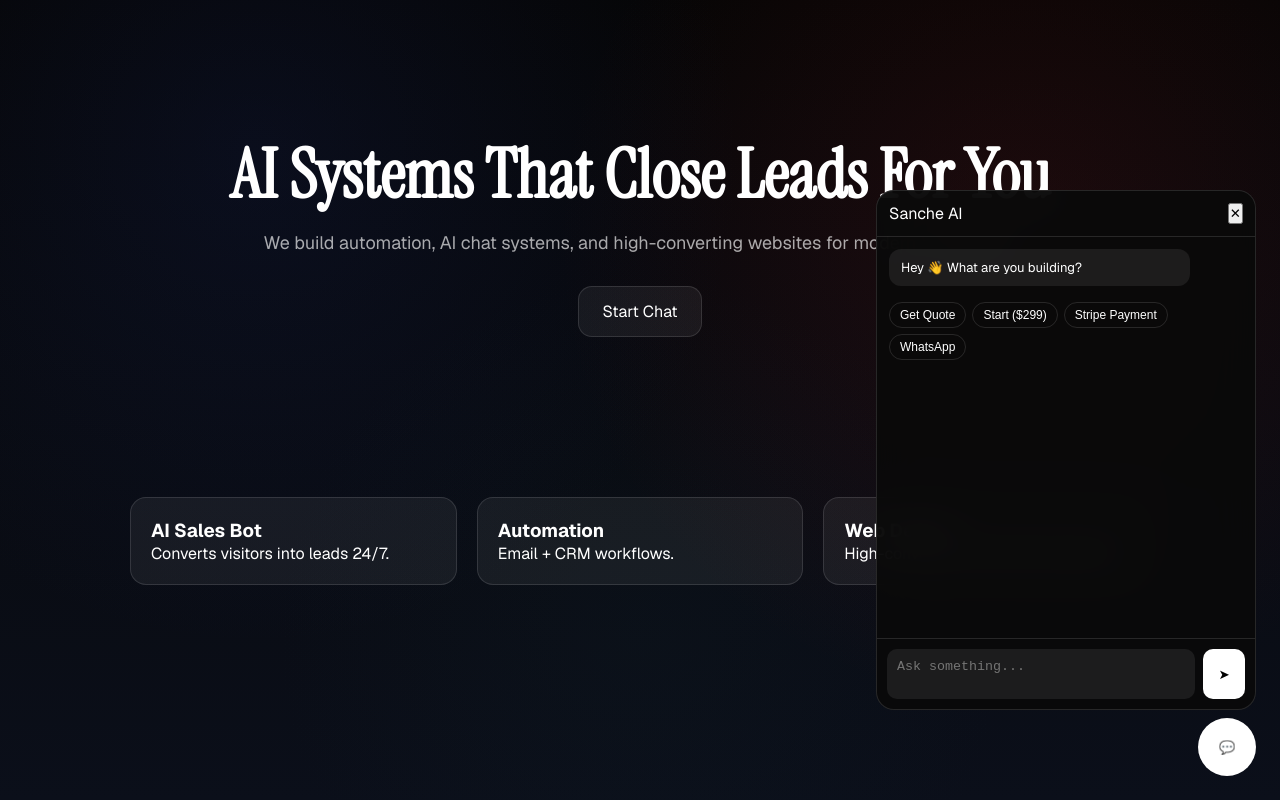
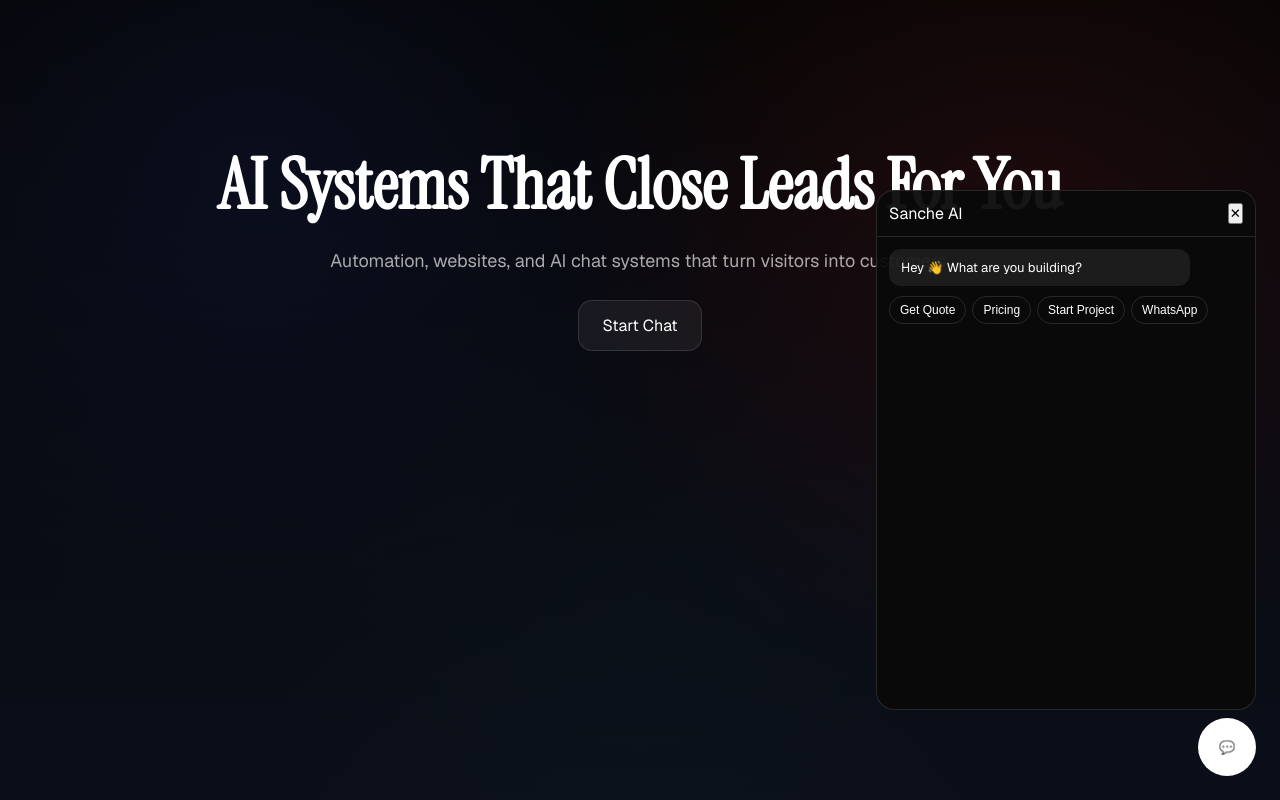
Before and after one commit to Goldylox752/Sanchesolutions, a website: page index.html in a window 1280 px wide. Both pictures are taken after a click on the element "Start Chat". Drawn offline with nearby package versions, Linux system fonts and the light colour scheme.

Commit message:
Update index.html

```diff
--- a/index.html
+++ b/index.html
@@ -8,7 +8,7 @@
 <link href="https://fonts.googleapis.com/css2?family=Instrument+Serif&family=Geist:wght@300;400;500;600;700&display=swap" rel="stylesheet">
 
 <style>
-* { margin:0; padding:0; box-sizing:border-box; }
+*{margin:0;padding:0;box-sizing:border-box}
 
 :root{
   --bg1:#050505;
@@ -19,12 +19,10 @@
   --muted:rgba(255,255,255,0.65);
 }
 
-/* BACKGROUND */
 body{
   font-family:Geist,sans-serif;
   color:var(--text);
   min-height:100vh;
-  overflow-x:hidden;
   background:
     radial-gradient(circle at 20% 20%, #1a2a6c33, transparent 40%),
     radial-gradient(circle at 80% 30%, #b21f1f22, transparent 40%),
@@ -41,14 +39,12 @@ body{
 }
 .hero h1{
   font-family:"Instrument Serif";
-  font-size:68px;
-  line-height:1.05;
+  font-size:70px;
 }
 .hero p{
+  color:var(--muted);
   margin-top:18px;
-  color:var(--muted);
   font-size:18px;
-  line-height:1.6;
 }
 .cta{
   margin-top:28px;
@@ -60,25 +56,7 @@ body{
   cursor:pointer;
 }
 
-/* SECTIONS */
-.section{
-  padding:80px 40px;
-  max-width:1100px;
-  margin:auto;
-}
-.grid{
-  display:grid;
-  grid-template-columns:repeat(auto-fit,minmax(260px,1fr));
-  gap:20px;
-}
-.card{
-  padding:20px;
-  border-radius:16px;
-  background:var(--card);
-  border:1px solid var(--border);
-}
-
-/* CHAT BUTTON */
+/* CHAT */
 .fab{
   position:fixed;
   bottom:24px;
@@ -90,10 +68,8 @@ body{
   color:black;
   border:none;
   cursor:pointer;
-  z-index:9999;
 }
 
-/* CHAT PANEL */
 .panel{
   position:fixed;
   bottom:90px;
@@ -109,8 +85,8 @@ body{
   transform:translateY(10px);
   pointer-events:none;
   transition:.25s;
-  backdrop-filter:blur(20px);
 }
+
 .panel.open{
   opacity:1;
   transform:translateY(0);
@@ -145,48 +121,32 @@ body{
   color:black;
   margin-left:auto;
 }
+
 .bot{
   background:rgba(255,255,255,0.08);
-}
-
-.input{
-  display:flex;
-  border-top:1px solid var(--border);
-  padding:10px;
-  gap:8px;
-}
-textarea{
-  flex:1;
-  resize:none;
-  border:none;
-  outline:none;
-  border-radius:10px;
-  padding:10px;
-  background:rgba(255,255,255,0.08);
-  color:white;
-}
-button.send{
-  width:42px;
-  background:white;
-  border:none;
-  border-radius:10px;
-  cursor:pointer;
 }
 
 .quick{
   display:flex;
   flex-wrap:wrap;
   gap:6px;
-  margin-top:6px;
 }
+
 .quick button{
   font-size:12px;
-  padding:5px 10px;
+  padding:6px 10px;
   border-radius:20px;
   border:1px solid var(--border);
   background:transparent;
   color:white;
   cursor:pointer;
+}
+
+/* typing */
+.typing{
+  font-size:12px;
+  opacity:0.6;
+  padding:6px 10px;
 }
 </style>
 </head>
@@ -195,22 +155,10 @@ button.send{
 
 <section class="hero">
   <h1>AI Systems That Close Leads For You</h1>
-  <p>We build automation, AI chat systems, and high-converting websites for modern businesses.</p>
-
-  <div class="cta" onclick="toggleChat()">
-    Start Chat
-  </div>
+  <p>Automation, websites, and AI chat systems that turn visitors into customers.</p>
+  <div class="cta" onclick="toggleChat()">Start Chat</div>
 </section>
 
-<section class="section">
-  <div class="grid">
-    <div class="card"><h3>AI Sales Bot</h3><p>Converts visitors into leads 24/7.</p></div>
-    <div class="card"><h3>Automation</h3><p>Email + CRM workflows.</p></div>
-    <div class="card"><h3>Web Design</h3><p>High-conversion SaaS landing pages.</p></div>
-  </div>
-</section>
-
-<!-- CHAT -->
 <button class="fab" onclick="toggleChat()">💬</button>
 
 <div class="panel" id="panel">
@@ -222,19 +170,14 @@ button.send{
 
   <div class="messages" id="messages"></div>
 
-  <div class="input">
-    <textarea id="input" placeholder="Ask something..."></textarea>
-    <button class="send" onclick="send()">➤</button>
-  </div>
-
 </div>
 
 <script>
 const API_URL = "https://sanchesolutions.onrender.com/api/bot";
+const SESSION_ID = "user_" + Math.random().toString(36).substring(2, 9);
 
 const panel = document.getElementById("panel");
 const messages = document.getElementById("messages");
-const input = document.getElementById("input");
 
 function toggleChat(){
   panel.classList.toggle("open");
@@ -253,21 +196,28 @@ function add(text,type){
   messages.scrollTop=messages.scrollHeight;
 }
 
+function typing(){
+  const div=document.createElement("div");
+  div.className="typing";
+  div.id="typing";
+  div.textContent="Sanche AI is typing...";
+  messages.appendChild(div);
+  messages.scrollTop=messages.scrollHeight;
+}
+
 function addQuick(){
   const div=document.createElement("div");
   div.className="quick";
 
-  const items=[
-    {t:"Get Quote",v:"I want a quote"},
-    {t:"Start ($299)",v:"I want to start a project"},
-    {t:"Stripe Payment",v:"show me payment options"},
-    {t:"WhatsApp",v:"contact me"}
-  ];
-
-  items.forEach(i=>{
+  [
+    ["Get Quote","I want a quote"],
+    ["Pricing","how much?"],
+    ["Start Project","I want to build a website"],
+    ["WhatsApp","contact me"]
+  ].forEach(i=>{
     const b=document.createElement("button");
-    b.textContent=i.t;
-    b.onclick=()=>send(i.v);
+    b.textContent=i[0];
+    b.onclick=()=>send(i[1]);
     div.appendChild(b);
   });
 
@@ -275,23 +225,29 @@ function addQuick(){
 }
 
 async function send(text){
-  const msg=(text||input.value).trim();
+  const msg=text || prompt("Message?");
   if(!msg) return;
 
   add(msg,"user");
-  input.value="";
+  typing();
 
   try{
     const res=await fetch(API_URL,{
       method:"POST",
       headers:{ "Content-Type":"application/json" },
-      body:JSON.stringify({ message:msg })
+      body:JSON.stringify({
+        message:msg,
+        sessionId:SESSION_ID
+      })
     });
 
     const data=await res.json();
+
+    document.getElementById("typing")?.remove();
     add(data.reply || "No response","bot");
 
   }catch(e){
+    document.getElementById("typing")?.remove();
     add("Server offline. Try WhatsApp.","bot");
   }
 }
```
